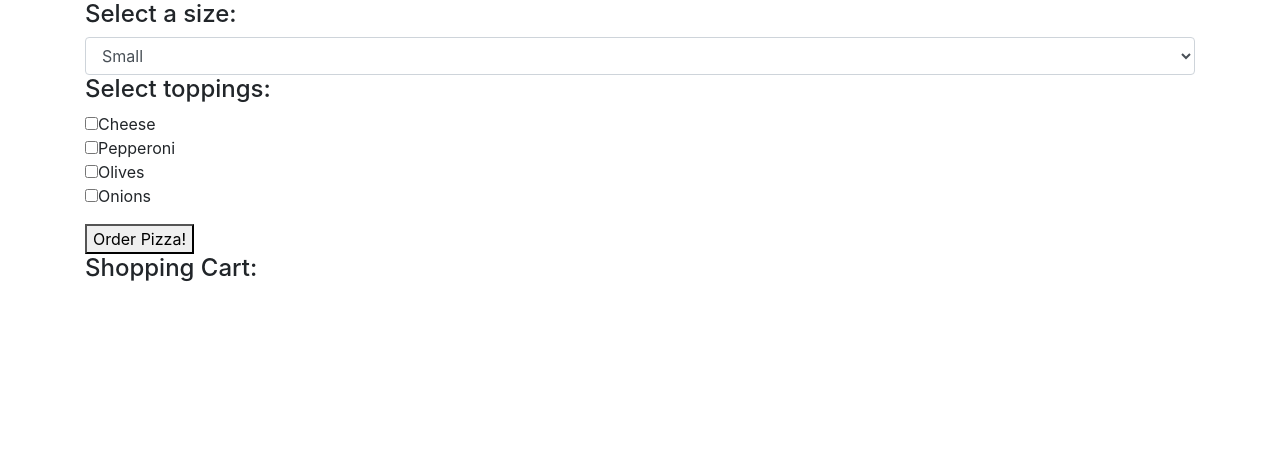
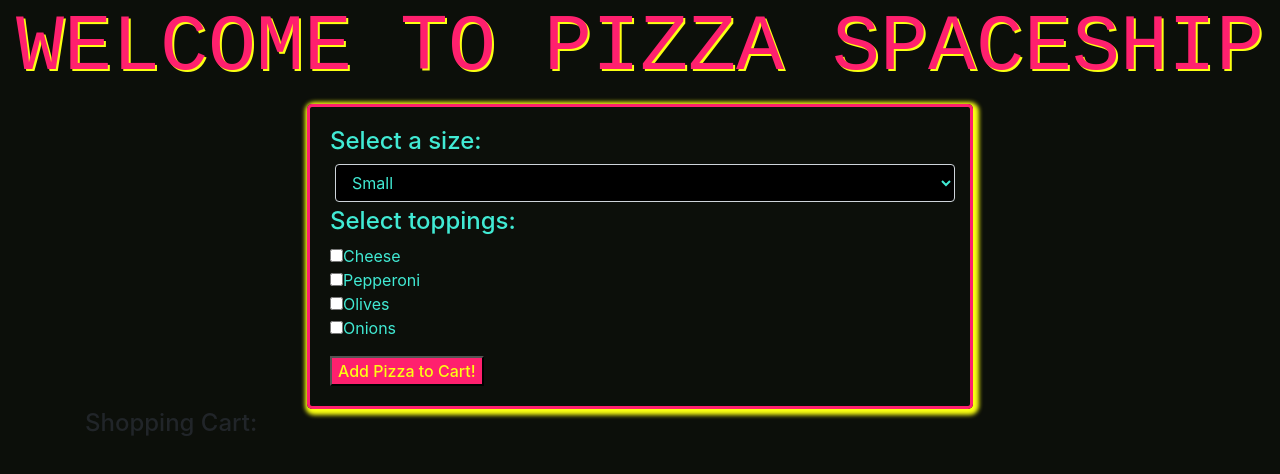
Before and after one commit to StollerSystem/pizza_shop, a plain HTML site: page index.html in a window 1280 px wide. Drawn offline with Linux system fonts and the light colour scheme.

Commit message:
start adding css styling and borders

```diff
--- a/css/styles.css
+++ b/css/styles.css
@@ -0,0 +1,34 @@
+body {
+  background-color: #0C0F0A;
+  background-image: url();
+}
+
+h1 {
+  text-align: center;
+  font-size: 80px;
+  font-family: OCR A Std, monospace;
+  color: #FF206E;
+  text-shadow: 2px 2px #FBFF12;
+}
+
+#pizzaOrder {
+  margin: auto;
+  border: solid #FF206E;
+  border-radius: 5px;
+  box-shadow: 2px 2px 4px 4px #FBFF12;
+  padding: 20px;
+  width: 60%;
+  color: #41EAD4;
+}
+
+.form-control {
+  margin: 5px;
+  background-color: black;
+  color: #41EAD4;
+}
+
+.mainBtn {
+  background-color: #FF206E;
+  font-weight: 500;
+  color: #FBFF12;
+}
--- a/index.html
+++ b/index.html
@@ -8,7 +8,10 @@
   <title>Pizza Spaceship</title>
 </head>
 <body>
+  <h1>WELCOME TO PIZZA SPACESHIP</h1>
   <div class="container">
+
+
     <form id="pizzaOrder">
       <div id="sizeSelect">
         <h4>Select a size:</h4>
@@ -25,8 +28,10 @@
         <input type="checkbox" name="toppings" value="2">Olives<br>
         <input type="checkbox" name="toppings" value="3">Onions<br>
       </div>
-      <button type="submit">Order Pizza!</button>
+      <button type="submit" class="mainBtn">Add Pizza to Cart!</button>
     </form>
+
+
     <div>
       <h4>Shopping Cart:</h4>
       <ul id="shoppingCart">
```
